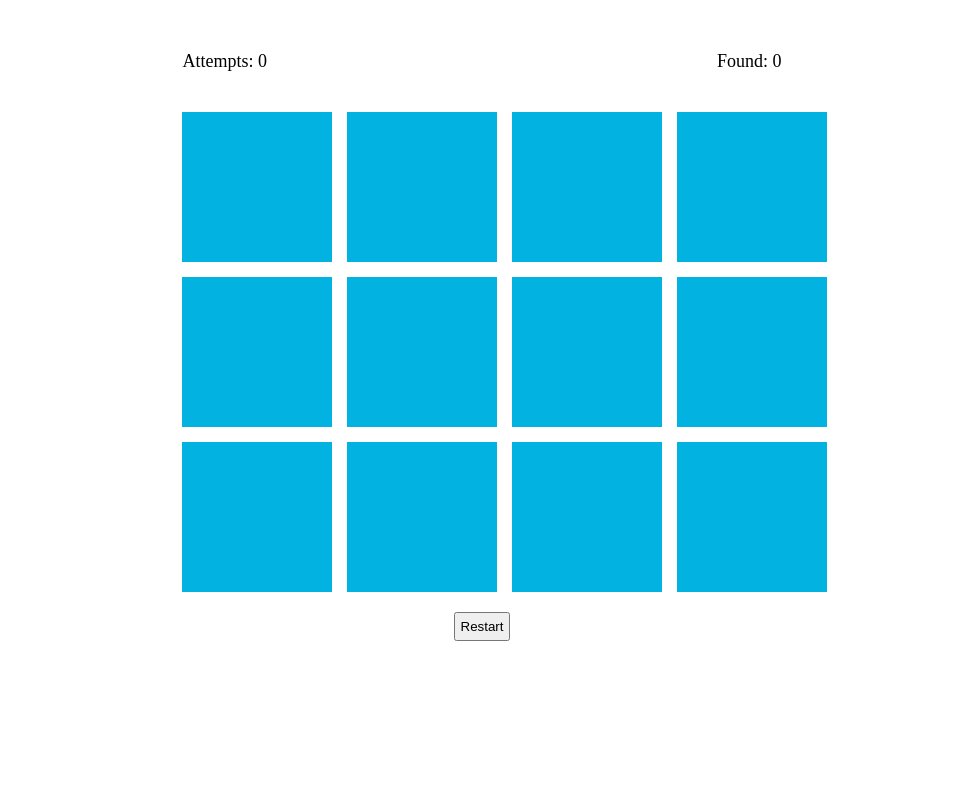
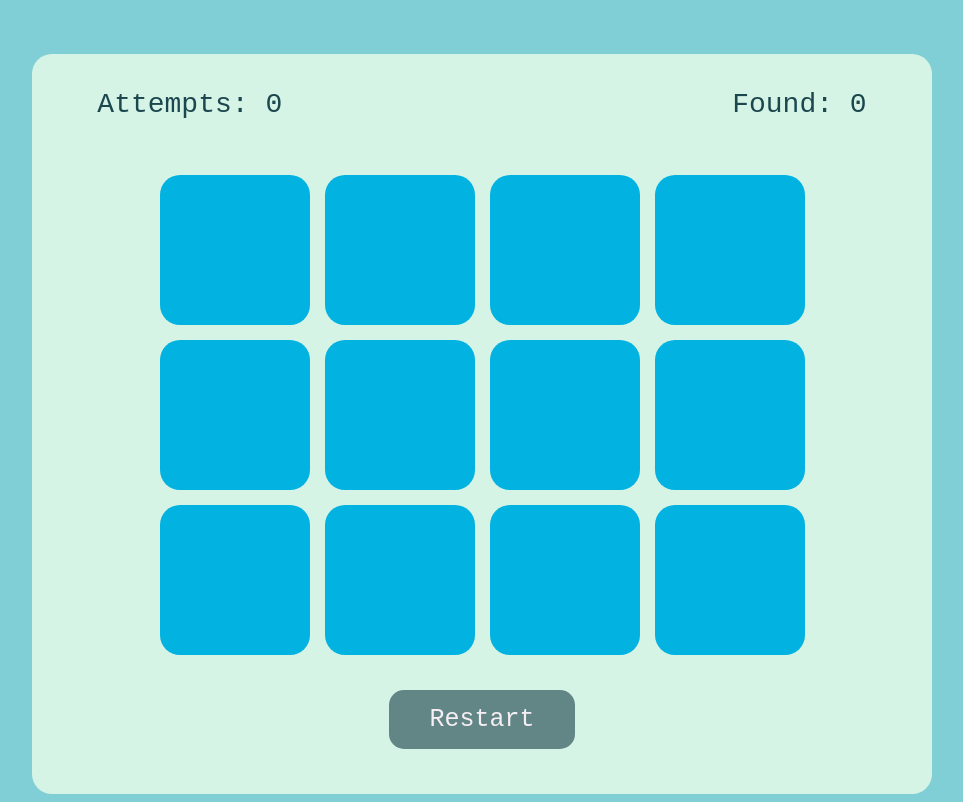
Before and after one commit to kshaneze/Memory-Game, a plain HTML site: page index.html in a window 1280 px wide. Shown: the part 107-909 px from the top of the page, without its empty margins (158-1121 px from the left). Before the commit the page ends 800 px from the top, so only its background shows below. Drawn offline with Linux system fonts and the light colour scheme.

Commit message:
Adding style

```diff
--- a/script.js
+++ b/script.js
@@ -81,7 +81,7 @@ document.addEventListener('DOMContentLoaded', () => {
   const flipCard = function () {
     if (chosenCards.length != 2) {
       let cardId = this.getAttribute('data-id');
-      if (this.getAttribute('src') != 'img/front.jpg') {
+      if (this.getAttribute('src') != 'img/blank.png') {
         chosenCards.push(cardsList[cardId].name);
         chosenCardIds.push(cardId);
         this.setAttribute('src', cardsList[cardId].image);
@@ -99,8 +99,8 @@ document.addEventListener('DOMContentLoaded', () => {
     let secondCard = chosenCardIds[1];
 
     if (chosenCards[0] == chosenCards[1]) {
-      cards[firstCard].setAttribute('src', 'img/front.jpg');
-      cards[secondCard].setAttribute('src', 'img/front.jpg');
+      cards[firstCard].setAttribute('src', 'img/blank.png');
+      cards[secondCard].setAttribute('src', 'img/blank.png');
       foundCards++;
     } else {
       cards[firstCard].setAttribute('src', 'img/placeholder.jpg');
@@ -114,7 +114,7 @@ document.addEventListener('DOMContentLoaded', () => {
     foundHolder.textContent = foundCards;
 
     if (foundCards == cardsInGame) {
-      alert('Well Done Brahh!!');
+      alert('Well Done!! You won!!');
     }
   };
 
--- a/style.css
+++ b/style.css
@@ -2,35 +2,40 @@ html {
   margin: 0;
   padding: 0;
   box-sizing: border-box;
+  font-family: 'Courier New', Courier, monospace;
 }
 
 body {
   text-align: center;
+  background-color: #80ced6;
 }
 
 h1 {
-  color: rgb(113, 113, 170);
+  color: white;
+  font-size: 50px;
 }
 
 .game-container {
-  width: 600px;
-  height: 200px;
-
+  width: 900px;
+  height: 740px;
+  background-color: #d5f4e6;
   margin: auto;
-  margin-top: 100px;
+  margin-top: 70px;
+  border-radius: 20px;
 }
 
 .game-container2 {
   display: grid;
   grid-template-columns: repeat(4, 150px);
   grid-template-rows: repeat(3, 150px);
-
+  justify-content: center;
   grid-gap: 15px;
 }
 
 .imgs {
   width: 150px;
   height: 150px;
+  border-radius: 20px;
 }
 
 .hidden {
@@ -39,16 +44,33 @@ h1 {
 
 .button {
   padding: 5px;
-  margin-top: 20px;
+  margin-top: 35px;
+  border-radius: 15px;
+  font-size: 25px;
+  padding: 15px 40px 15px 40px;
+  background-color: #618685;
+  color: rgb(245, 238, 244);
+  border: none;
+  outline: none;
+  font-family: inherit;
+}
+.button:active {
+  transform: translateY(4px);
 }
 
 p {
-  font-size: 18px;
+  font-size: 28px;
   margin-bottom: 40px;
+  color: rgb(28, 71, 78);
+  padding: 15px;
 }
 .attemptsHolder {
-  margin-right: 450px;
+  display: inline-flex;
+  padding-right: 450px;
+  margin-top: 15px;
 }
 
 .foundHolder {
+  margin-top: 20px;
+  display: inline-flex;
 }
```
Also changed, not shown: img/blank.png (added).
